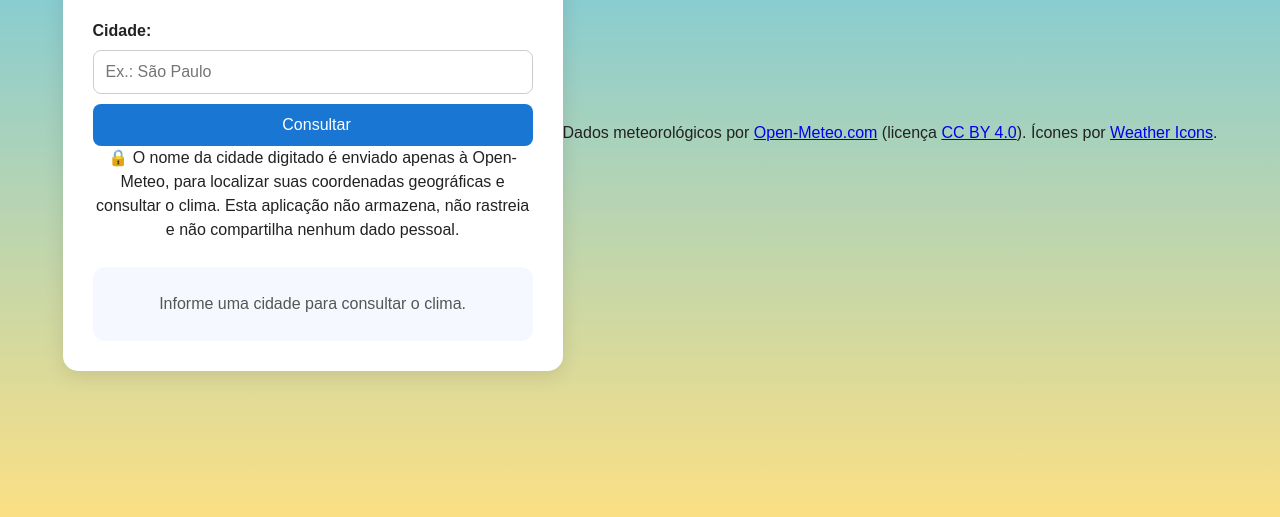
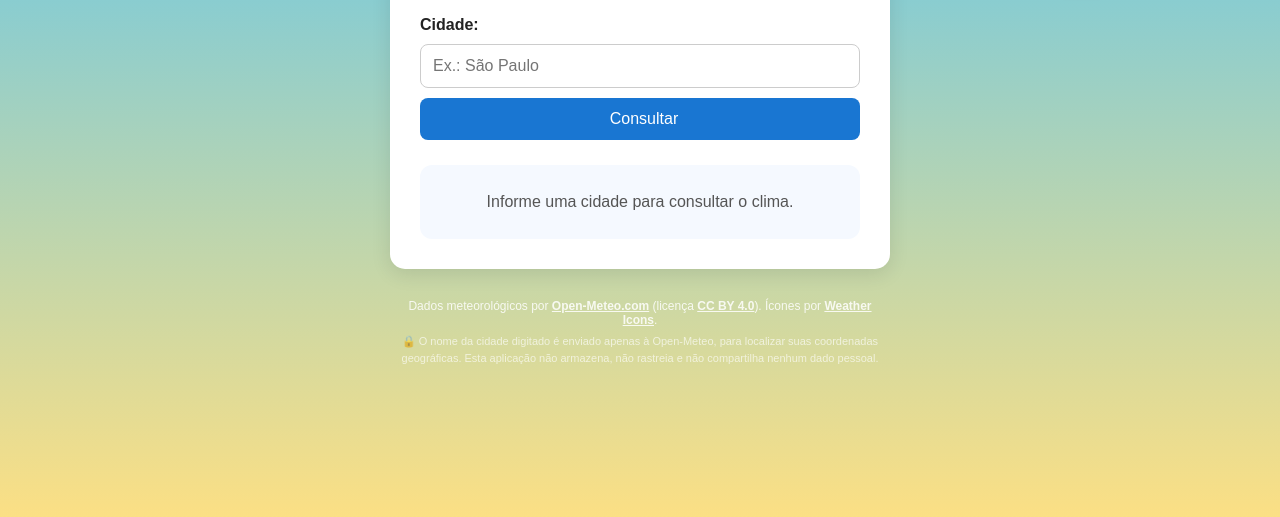
Before and after one commit to SaraCarlenis/projeto_clima, a website: page index.html in a window 1280 px wide. Shown: the part 267-784 px from the top of the page. Drawn offline with Linux system fonts and the light colour scheme; some icons are missing.

Commit message:
:tada: Alterando formatacao HTML e CSS

```diff
--- a/assets/css/style.css
+++ b/assets/css/style.css
@@ -18,8 +18,11 @@ body {
     min-height: 100vh;
 
     display: flex;
+    flex-direction: column;
     justify-content: center;
     align-items: center;
+
+    padding: 30px 20px;
 
     background: #eaf4ff;
     color: #222;
@@ -1010,3 +1013,50 @@ body.noite .fundo-clima {
     position: relative;
     z-index: 1;
 }
+
+
+/* =====================================================
+   AVISO DE PRIVACIDADE (dentro do rodapé)
+===================================================== */
+
+.aviso-privacidade {
+    margin-top: 6px;
+
+    font-size: 11px;
+
+    line-height: 1.5;
+
+    color: rgba(255, 255, 255, 0.65);
+}
+
+
+/* =====================================================
+   RODAPÉ DE CRÉDITOS
+===================================================== */
+
+.creditos {
+    position: relative;
+    z-index: 1;
+
+    max-width: 500px;
+    width: 90%;
+
+    margin-top: 20px;
+
+    padding: 10px;
+
+    font-size: 12px;
+
+    color: rgba(255, 255, 255, 0.85);
+
+    text-align: center;
+}
+
+
+.creditos a {
+    color: inherit;
+
+    font-weight: bold;
+
+    text-decoration: underline;
+}
--- a/index.html
+++ b/index.html
@@ -102,18 +102,6 @@
 
 
         <!-- ==========================================
-             AVISO DE PRIVACIDADE
-        =========================================== -->
-
-        <p class="aviso-privacidade">
-            🔒 O nome da cidade digitado é enviado apenas à Open-Meteo,
-            para localizar suas coordenadas geográficas e consultar o
-            clima. Esta aplicação não armazena, não rastreia e não
-            compartilha nenhum dado pessoal.
-        </p>
-
-
-        <!-- ==========================================
              RESULTADO
         =========================================== -->
 
@@ -145,6 +133,12 @@
             <a href="https://creativecommons.org/licenses/by/4.0/" target="_blank" rel="noopener noreferrer">CC BY 4.0</a>).
             Ícones por
             <a href="https://erikflowers.github.io/weather-icons/" target="_blank" rel="noopener noreferrer">Weather Icons</a>.
+        </p>
+
+        <p class="aviso-privacidade">
+            🔒 O nome da cidade digitado é enviado apenas à Open-Meteo, para
+            localizar suas coordenadas geográficas. Esta aplicação não
+            armazena, não rastreia e não compartilha nenhum dado pessoal.
         </p>
 
     </footer>
```
